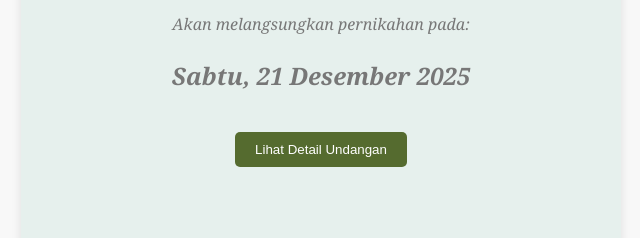
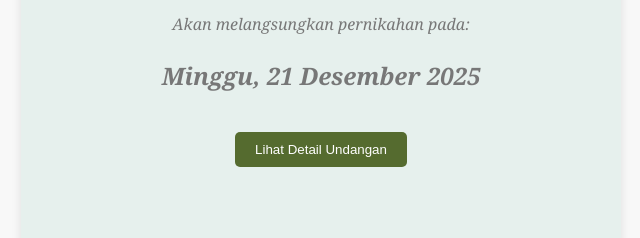
Before and after one commit to letsplaygamesstation-boop/UndanganPandiSupandi, a plain HTML site: page index.html in a window 1280 px wide. Shown: the part 195-433 px from the top of the page, 319-959 px from the left. Drawn offline with Linux system fonts and the light colour scheme.

Commit message:
Update index.html

```diff
--- a/index.html
+++ b/index.html
@@ -14,7 +14,7 @@
         <p>Dengan memohon Rahmat dan Ridho Allah SWT,</p>
         <h1>[Pandi Supandi] & [Sri Mulyati]</h1>
         <p>Akan melangsungkan pernikahan pada:</p>
-        <p class="date-highlight">Sabtu, 21 Desember 2025</p>
+        <p class="date-highlight">Minggu, 21 Desember 2025</p>
         <button class="btn-copy" onclick="document.getElementById('detail').scrollIntoView();">Lihat Detail Undangan</button>
     </div>
 
```
